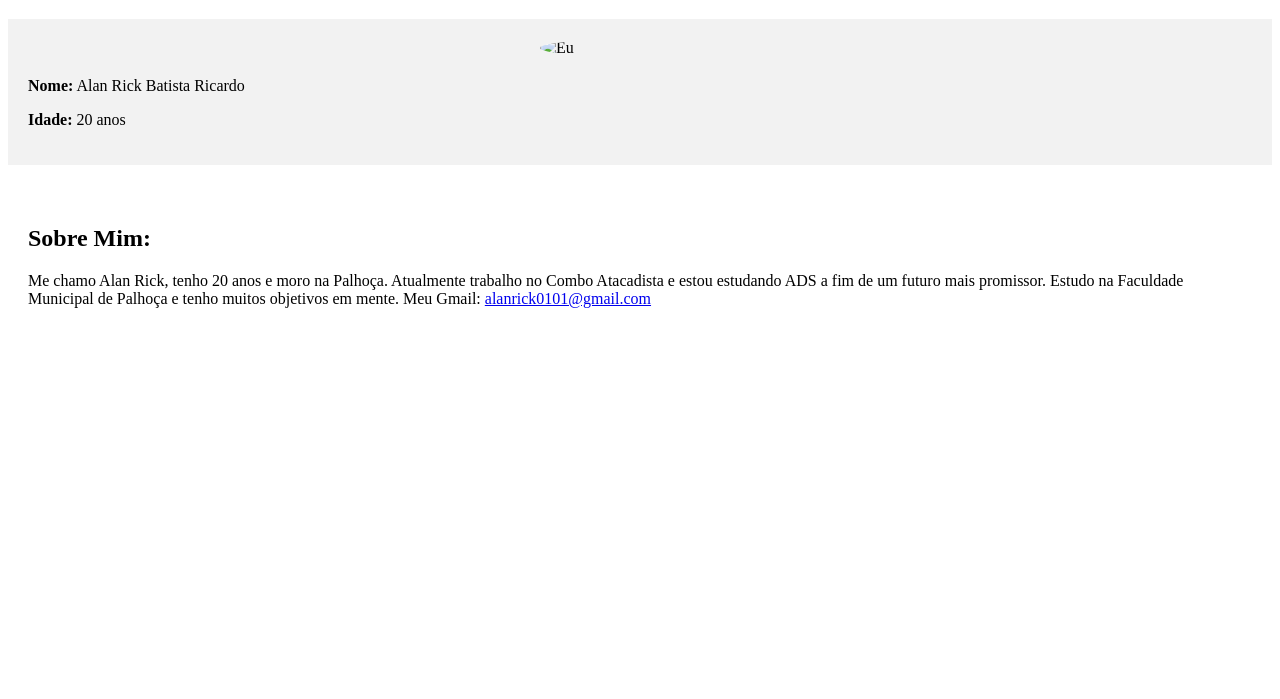
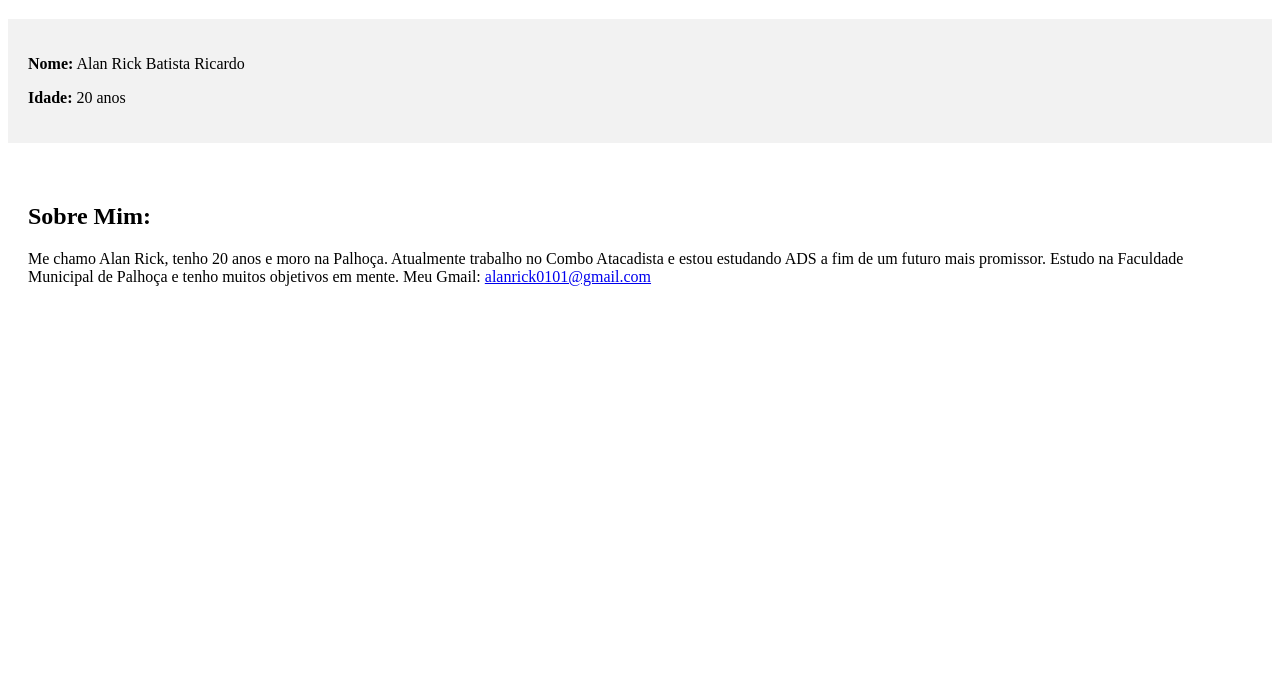
Before and after one commit to Alan01001/Me, a plain HTML site: page index.html in a window 1280 px wide. Shown: the part 101-800 px from the top of the page. Drawn offline with Linux system fonts and the light colour scheme.

Commit message:
Update and rename INDEX.html to index.html

```diff
--- a/INDEX.html
+++ b/index.html
@@ -20,20 +20,12 @@
             background-color: #ffffff; /* Cor de fundo branco */
             padding: 20px;
         }
-        .profile-pic {
-            display: block;
-            margin: 0 auto;
-            border-radius: 50%;
-            max-width: 200px;
-            margin-bottom: 20px;
-        }
     </style>
 </head>
 <body>
     <h1>Olá, seja bem vindo</h1>
 
     <div id="perfil-info">
-        <img class="profile-pic" src="C:\Users\probs\OneDrive\Área de Trabalho\eu.jpeg" alt="Eu">
         <p><strong>Nome:</strong> Alan Rick Batista Ricardo</p>
         <p><strong>Idade:</strong> 20 anos</p>
     </div>
```
